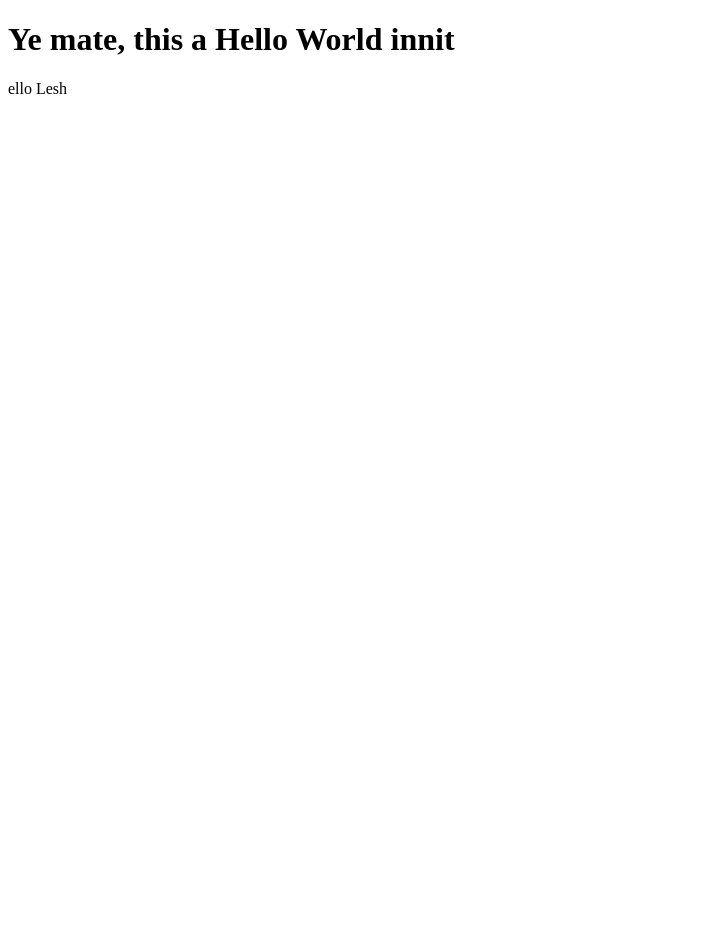
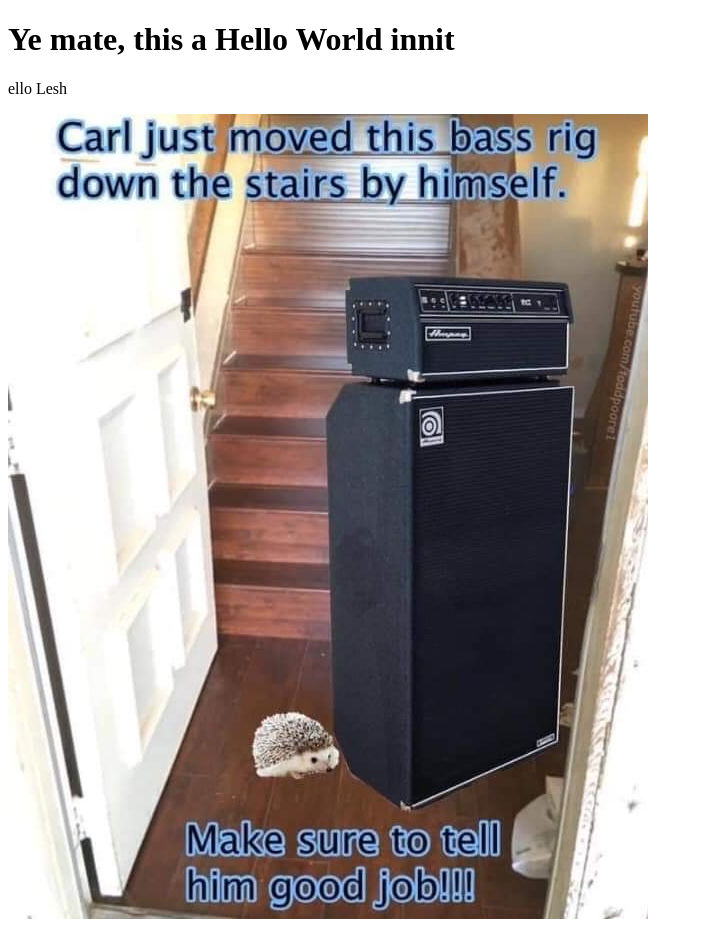
Before and after one commit to miffsy/miffsy.github.io, a plain HTML site: page index.html in a window 1280 px wide. Shown: the whole page, without its empty margins (0-703 px from the left). Before the commit the page ends 800 px from the top, so only its background shows below. Drawn offline with Linux system fonts and the light colour scheme.

Commit message:
Learning

```diff
--- a/index.html
+++ b/index.html
@@ -3,5 +3,6 @@
 <body>
 <h1>Ye mate, this a Hello World innit</h1>
 <p>ello Lesh</p>
+<img src="mousey.jpg" alt="squeak squeak">
 </body>
 </html>
```
Also changed, not shown: mousey.jpg (added).
